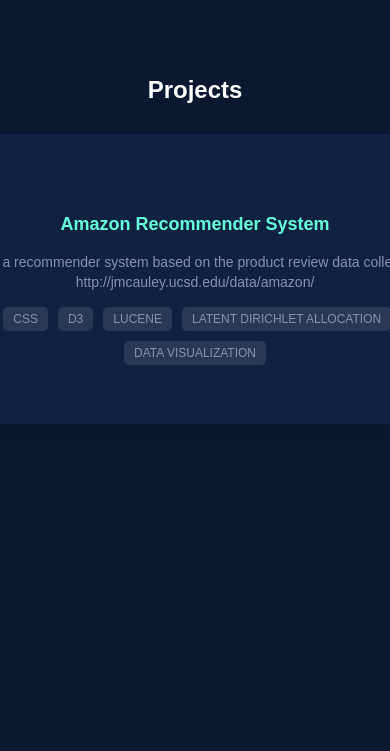
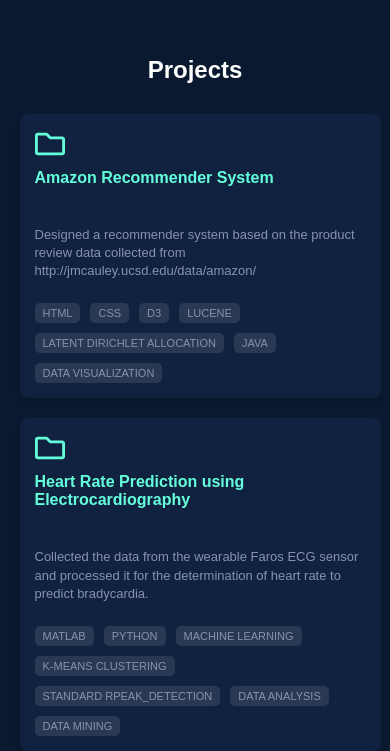
Before and after one commit to amuthyal/my-portfolio, a React (Create React App) app: page / in a window 390 px wide. Shown: the part 2916-3667 px from the top of the page. Built offline with nearby package versions, Linux system fonts and the light colour scheme.

Commit message:
mobile view for projects

```diff
--- a/src/components/Projects.js
+++ b/src/components/Projects.js
@@ -1,4 +1,4 @@
-import React, { useState } from "react";
+import React, { useState, useEffect } from "react";
 import { FaChevronLeft, FaChevronRight, FaRegFolder } from "react-icons/fa";
 import "../styles/Projects.css";
 
@@ -22,6 +22,16 @@
 
 const Projects = () => {
   const [currentIndex, setCurrentIndex] = useState(0);
+  const [isMobile, setIsMobile] = useState(window.innerWidth < 768);
+
+  // ✅ Detect screen width change to switch between carousel & stacked view
+  useEffect(() => {
+    const handleResize = () => {
+      setIsMobile(window.innerWidth < 768);
+    };
+    window.addEventListener("resize", handleResize);
+    return () => window.removeEventListener("resize", handleResize);
+  }, []);
 
   const prevSlide = () => {
     setCurrentIndex((prevIndex) => (prevIndex === 0 ? projects.length - 1 : prevIndex - 1));
@@ -35,6 +45,28 @@
     <section id="projects">
       <h2 className="section-title">Projects</h2>
 
+      {/* ✅ Mobile View: Show All Projects Stacked */}
+      {isMobile ? (
+        <div className="project-list">
+          {projects.map((project, index) => (
+            <div key={index} className="project-card">
+              <div className="folder-icon">
+                <FaRegFolder />
+              </div>
+
+              <h3 className="project-title">{project.title}</h3>
+              <p className="project-description">{project.description}</p>
+
+              <div className="tech-stack">
+                {project.techStack.map((tech, i) => (
+                  <span key={i} className="tech-item">{tech}</span>
+                ))}
+              </div>
+            </div>
+          ))}
+        </div>
+      ) : (
+        /* ✅ Desktop View: Carousel */
         <div className="carousel">
           {/* Left Arrow */}
           <button className="arrow left" onClick={prevSlide}>
@@ -58,9 +90,7 @@
               {/* Technology Stack */}
               <div className="tech-stack">
                 {projects[currentIndex].techStack.map((tech, index) => (
-                <span key={index} className="tech-item">
-                  {tech}
-                </span>
+                  <span key={index} className="tech-item">{tech}</span>
                 ))}
               </div>
             </div>
@@ -71,6 +101,7 @@
             <FaChevronRight />
           </button>
         </div>
+      )}
     </section>
   );
 };
--- a/src/styles/Projects.css
+++ b/src/styles/Projects.css
@@ -1,7 +1,7 @@
 /* PROJECTS SECTION */
 #projects {
   background-color: #0a192f; /* Dark Navy Blue */
-  padding: 80px 10%;
+  padding: 60px 5%;
   min-height: 100vh;
   display: flex;
   flex-direction: column;
@@ -10,65 +10,63 @@
 
 /* Section Title */
 .section-title {
-  color: #ffffff;
+  color: white;
   font-size: 24px;
   font-weight: bold;
   margin-bottom: 30px;
+  text-align: center;
 }
 
-/* CAROUSEL CONTAINER */
-.carousel {
+/* ✅ Mobile View: Stacked Project Cards */
+.project-list {
   display: flex;
-  align-items: center;
-  justify-content: center;
-  position: relative;
-  width: 600px; /* Adjust width as needed */
+  flex-direction: column;
+  gap: 20px;
+  width: 100%; /* Ensures Cards Fit Screen */
 }
 
-/* PROJECT SLIDE */
-.project-slide {
+/* ✅ PROJECT CARD */
+.project-card {
   background-color: #112240; /* Dark navy card background */
   padding: 20px;
   border-radius: 8px;
-  transition: 0.3s ease-in-out;
   box-shadow: 0 4px 6px rgba(0, 0, 0, 0.1);
-  width: 100%;
-  min-height: 250px;
-  text-align: center;
-  position: relative; /* Ensures absolute positioning works */
+  width: calc(100% - 20px); /* ✅ Added spacing on the right */
+  text-align: left;
+  display: flex;
+  flex-direction: column;
+  gap: 10px;
+  position: relative; /* ✅ Ensures folder icon stays inside */
 }
 
-/* Folder Icon (Slightly Moved from Corner) */
+/* ✅ Folder Icon */
 .folder-icon {
+  font-size: 30px;
+  color: #64ffda; /* Neon Blue */
   position: absolute;
-  top: 20px;  /* Moves it down slightly */
-  left: 25px; /* Moves it more to the right */
-  font-size: 36px; /* Increased size */
-  color: #64ffda; /* Neon Blue */
+  top: 15px; /* ✅ Adjusted to top-left corner */
+  left: 15px;
 }
 
-/* Project Title - Neon Blue */
+/* Project Title */
 .project-title {
   color: #64ffda; /* Neon Blue */
   font-size: 18px;
   font-weight: bold;
-  margin-top: 60px; /* Adjusted to avoid folder icon overlap */
+  margin-top: 40px; /* ✅ Space to avoid overlapping with icon */
 }
 
 /* Project Description */
 .project-description {
   color: #8892b0;
   font-size: 14px;
-  margin-top: 10px;
   line-height: 1.4;
 }
 
 /* Technology Stack */
 .tech-stack {
-  margin-top: 15px;
   display: flex;
   flex-wrap: wrap;
-  justify-content: center;
   gap: 10px;
 }
 
@@ -81,32 +79,82 @@
   text-transform: uppercase;
 }
 
+/* ✅ Desktop View: Carousel */
+.carousel {
+  display: flex;
+  align-items: center;
+  justify-content: center;
+  position: relative;
+  width: 500px;
+}
+
+/* PROJECT SLIDE */
+.project-slide {
+  background-color: #112240;
+  padding: 20px;
+  border-radius: 8px;
+  transition: 0.3s ease-in-out;
+  box-shadow: 0 4px 6px rgba(0, 0, 0, 0.1);
+  width: 100%;
+  min-height: 250px;
+  text-align: center;
+  position: relative; /* ✅ Ensures folder icon is inside */
+}
+
+/* ✅ Folder Icon in Web View (Top Left) */
+.project-slide .folder-icon {
+  top: 15px;
+  left: 15px;
+  position: absolute;
+}
+
 /* LEFT & RIGHT ARROWS */
 .arrow {
   background: transparent;
   border: none;
-  color: #64ffda; /* Neon Blue */
-  font-size: 30px;
+  color: #64ffda;
+  font-size: 24px;
   cursor: pointer;
   position: absolute;
   top: 50%;
   transform: translateY(-50%);
   transition: 0.3s ease-in-out;
-  z-index: 10; /* Ensure arrows are visible */
-  opacity: 1; /* Ensure they are visible */
 }
 
-/* Left Arrow */
 .arrow.left {
-  left: -60px; /* Move left for spacing */
+  left: -40px;
 }
 
-/* Right Arrow */
 .arrow.right {
-  right: -60px; /* Move right for spacing */
+  right: -40px;
 }
 
-/* Hover Effect */
 .arrow:hover {
   color: #ffffff; /* White on Hover */
 }
+
+/* ✅ Ensure Proper Fit in Mobile */
+@media (max-width: 768px) {
+  .project-list {
+    width: 100%;
+  }
+
+  .project-card {
+    width: calc(100% - 20px); /* ✅ Added spacing on the right */
+    padding: 15px;
+    margin-right: auto; /* ✅ Ensure spacing on right */
+  }
+
+  .project-title {
+    font-size: 16px;
+  }
+
+  .project-description {
+    font-size: 13px;
+  }
+
+  .tech-item {
+    font-size: 11px;
+    padding: 4px 8px;
+  }
+}
```
Lines whose indentation alone changed are shown as unchanged.
